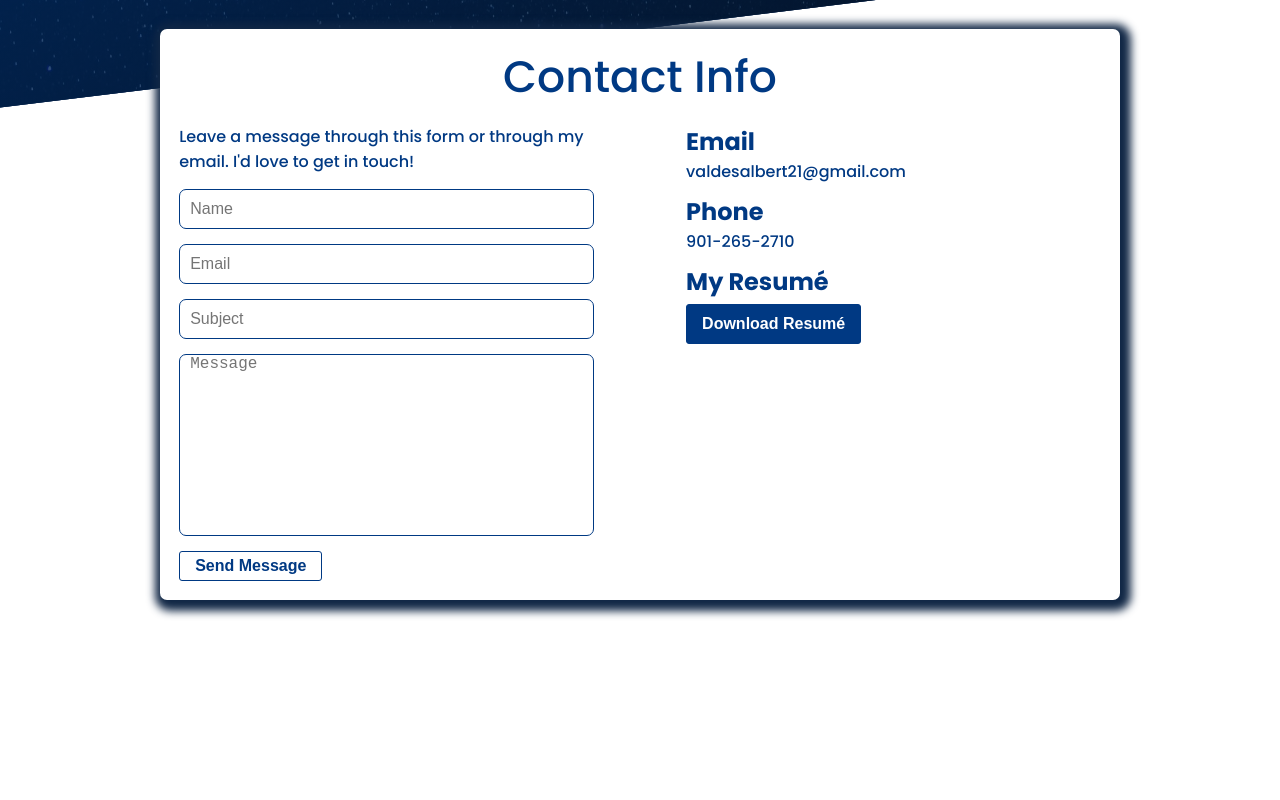
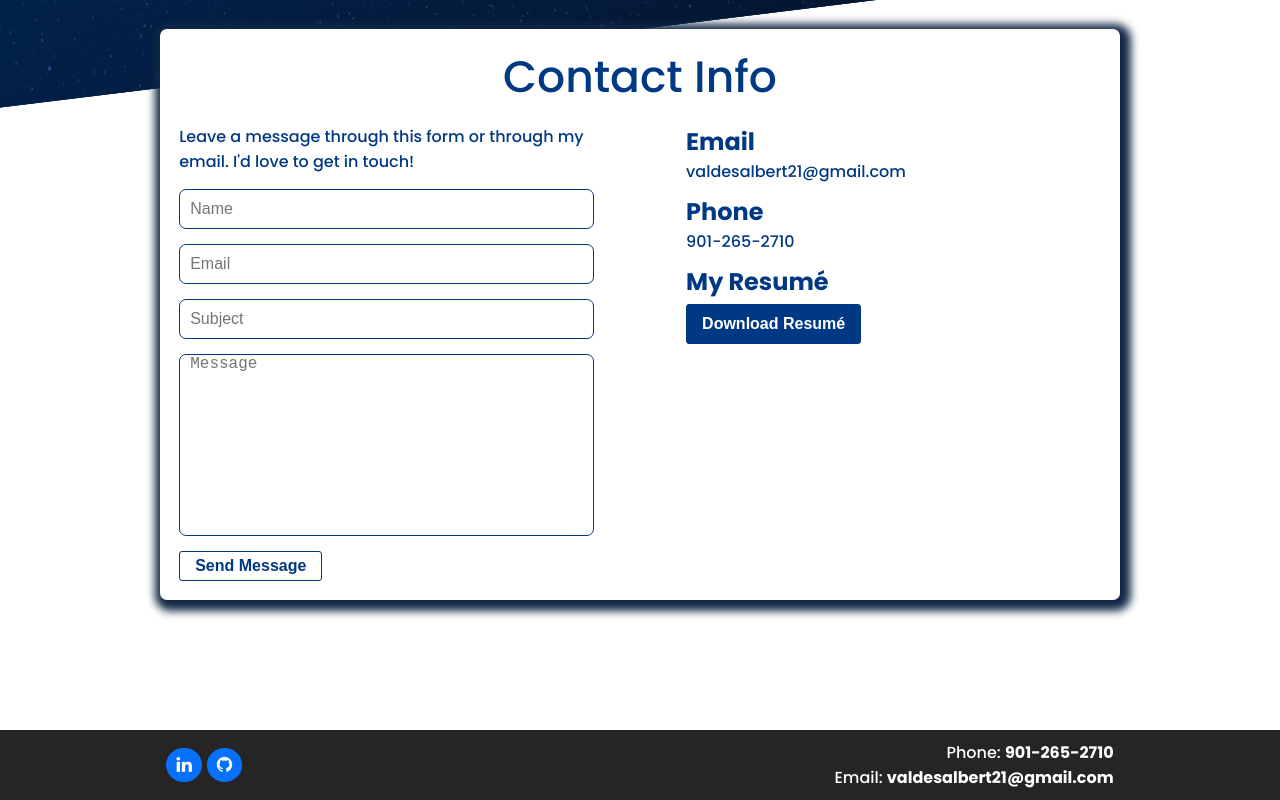
Before and after one commit to albert-anthony6/Portfolio-v3, a Vue app: page / in a window 1280 px wide. Shown: the part 2419-3219 px from the top of the page. Before the commit the page ends 3169 px from the top, so only its background shows below. Built offline with nearby package versions, Linux system fonts and the light colour scheme; a web font is replaced by a local one.

Commit message:
Added footer

```diff
--- a/src/App.vue
+++ b/src/App.vue
@@ -2,6 +2,7 @@
   <div class="app">
     <Navigation />
     <Modal v-on:hideModal="hideModal" :status="status" v-if="showModal" />
+    <Footer />
     <router-view v-on:handleMessage="handleModal($event)" />
   </div>
 </template>
@@ -9,6 +10,7 @@
 <script>
 import Navigation from './components/Navigation.vue';
 import Modal from './components/Modal.vue';
+import Footer from './components/Footer.vue';
 
 export default {
   name: 'App',
@@ -21,6 +23,7 @@ export default {
   components: {
     Navigation,
     Modal,
+    Footer,
   },
   methods: {
     hideModal() {
@@ -38,6 +41,8 @@ export default {
 @import './assets/themes/_themes.scss';
 
 #app {
+  position: relative;
+  padding: 0 0 20rem 0;
   -webkit-font-smoothing: antialiased;
   -moz-osx-font-smoothing: grayscale;
 }
--- a/src/assets/themes/_themes.scss
+++ b/src/assets/themes/_themes.scss
@@ -16,7 +16,6 @@ body {
   font-family: 'Poppins', Avenir, Helvetica, Arial, sans-serif;
   color: #fff;
   text-align: center;
-  padding: 0 0 150px 0;
   font-size: 1.6rem;
   min-height: 100vh;
 }
--- /dev/null
+++ b/src/components/Footer.vue
@@ -0,0 +1,50 @@
+<template>
+  <footer class="footer">
+    <div class="footer-left">
+      <a href="https://www.linkedin.com/in/avaldes21/" target="_blank"
+        ><i class="fa fa-linkedin linkedin-link"
+      /></a>
+      <a href="https://github.com/albert-anthony6" target="_blank"
+        ><i class="fa fa-github github-link"
+      /></a>
+    </div>
+    <div class="footer-right">
+      <p>Phone: <strong>901-265-2710</strong></p>
+      <p>Email: <strong>valdesalbert21@gmail.com</strong></p>
+    </div>
+  </footer>
+</template>
+
+<script>
+export default {
+  name: 'Footer',
+};
+</script>
+
+<style scoped lang="scss">
+.footer {
+  position: absolute;
+  bottom: 0;
+  left: 0;
+  width: 100%;
+  background-color: $black;
+  display: flex;
+  justify-content: space-between;
+  align-items: center;
+  padding: 1rem 13vw;
+  .linkedin-link,
+  .github-link {
+    background-color: $primary;
+    border-radius: 50%;
+    font-size: 1.8rem;
+    padding: 0.8rem 1rem;
+    cursor: pointer;
+  }
+  .linkedin-link {
+    margin-right: 0.5rem;
+  }
+  .footer-right {
+    text-align: right;
+  }
+}
+</style>
--- a/src/components/Modal.vue
+++ b/src/components/Modal.vue
@@ -56,7 +56,7 @@ export default {
 .modal-container {
   .modal-background {
     position: fixed;
-    background-color: #33333360;
+    background-color: #33333395;
     width: 100vw;
     height: 100vh;
     z-index: 1000;
--- a/src/views/Home.vue
+++ b/src/views/Home.vue
@@ -110,15 +110,15 @@ export default {
       .fa-github {
         background-color: $primary;
         font-size: 2.4rem;
-        padding: 10px;
+        padding: 1rem;
         border-radius: 50%;
         cursor: pointer;
         color: #fff;
       }
       .fa-linkedin,
       .fa-github {
-        padding: 10px 12px;
-        margin-left: 5px;
+        padding: 1rem 1.2rem;
+        margin-left: 0.5rem;
       }
       span {
         font-family: $pattaya;
```
